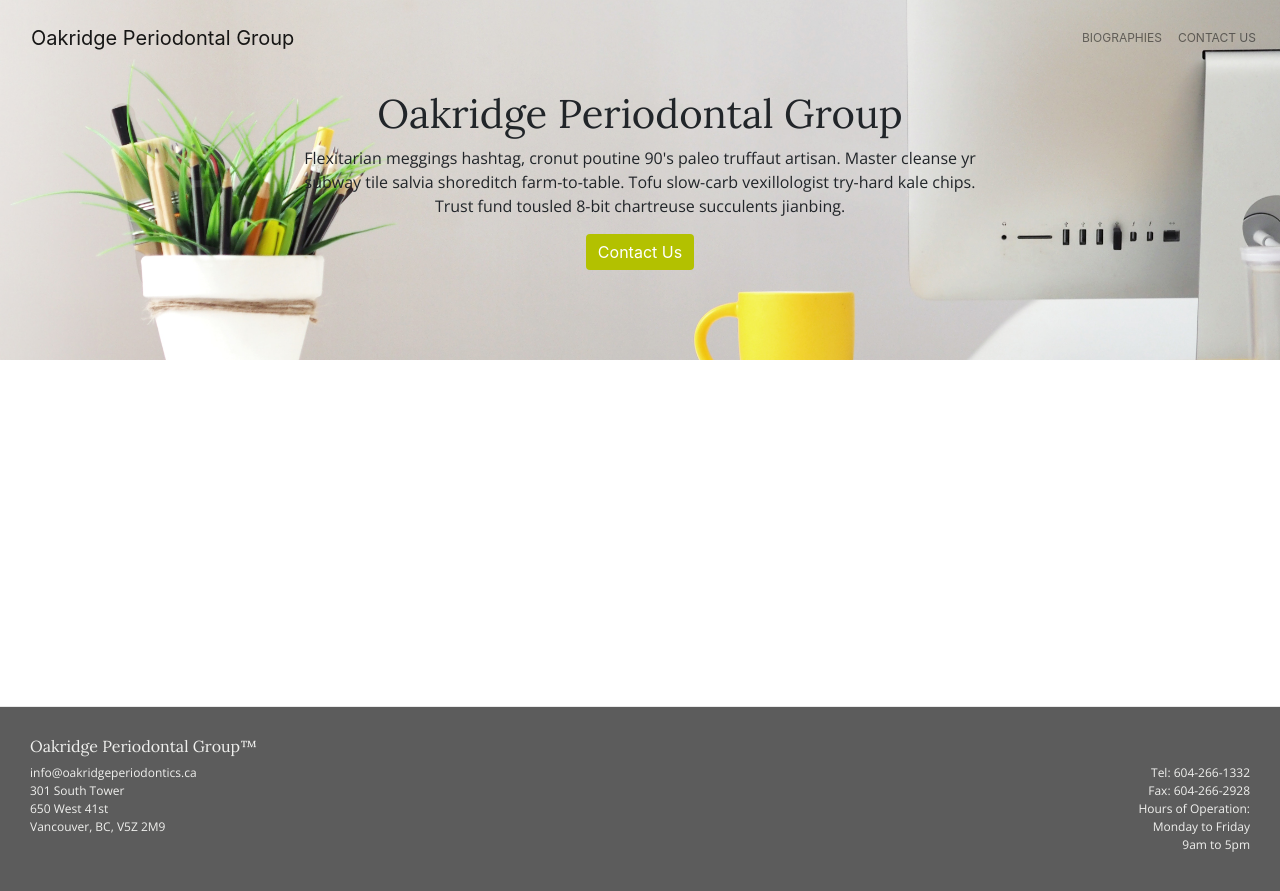
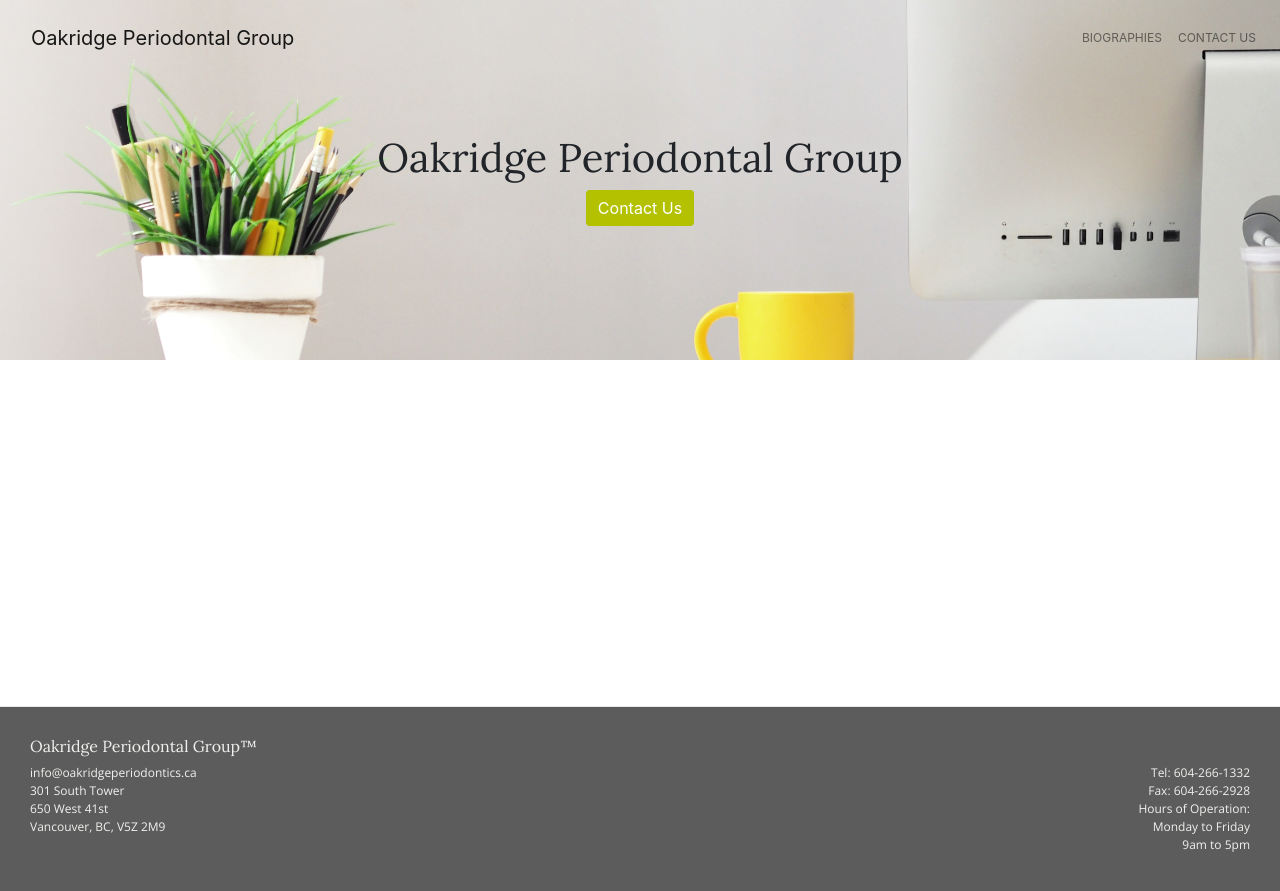
Before and after one commit to oakridgeperio/oakridgeperio.github.io, a Jekyll site: the page built from page.html, in a window 1280 px wide. Shown: the top 891 px of the page. Built offline with Jekyll 4.4.1, drawn with Linux system fonts in a browser that asks for light colours.

Commit message:
fix broker contact us

```diff
--- a/_layouts/default.html
+++ b/_layouts/default.html
@@ -10,8 +10,7 @@
     <section id="default-splash" class="flex flex-col-middle">
       <div>
         <h1>Oakridge Periodontal Group</h1>
-        <p>Flexitarian meggings hashtag, cronut poutine 90's paleo truffaut artisan. Master cleanse yr subway tile salvia shoreditch farm-to-table. Tofu slow-carb vexillologist try-hard kale chips. Trust fund tousled 8-bit chartreuse succulents jianbing.</p>
-        <a href="contact_us" class="btn btn-secondary">Contact Us</a>
+        <a href="../contact_us" class="btn btn-secondary margin-top-small">Contact Us</a>
       </div>
     </section>
 
```
